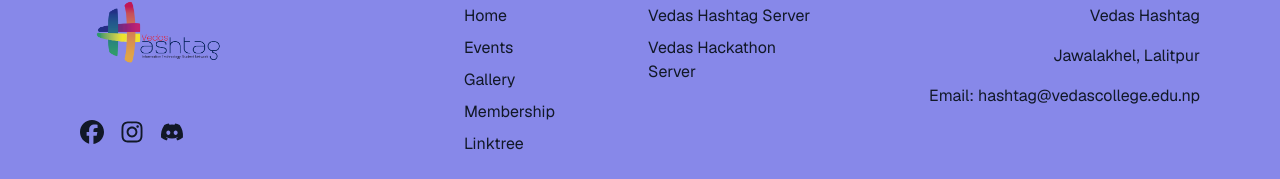
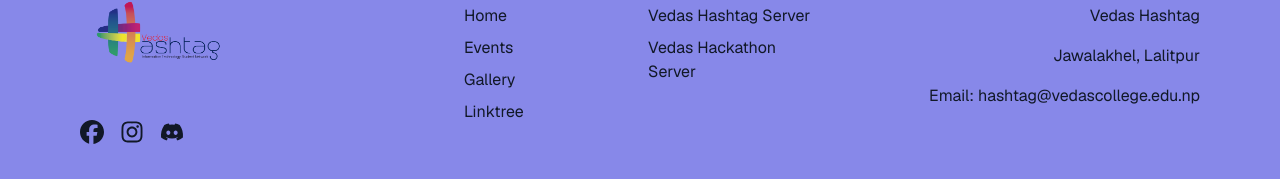
Before and after one commit to Vedas-Hashtag/vedashashtag-website, a Next.js app: page /events in a window 1280 px wide. Shown: the part 681-860 px from the top of the page. Built offline with nearby package versions, Linux system fonts and the light colour scheme; a web font is replaced by a local one.

Commit message:
Add sitemap and robots.txt for SEO; update Navbar links with target and rel attributes

```diff
--- a/app/data/links.ts
+++ b/app/data/links.ts
@@ -12,10 +12,6 @@ export const ids = [
   {
     name: "Gallery",
     href: "/#gallery",
-  },
-  {
-    name: "Membership",
-    href: "/#membership",
   },
   {
     name: "Linktree",
@@ -43,6 +39,10 @@ export const navLinks = [
   {
     name: "Apply to become a member",
     href: "https://forms.gle/VDNX7e8Ps33Npdef6",
+    props: {
+      target: "_blank",
+      rel: "noopener noreferrer",
+    },
   },
   {
     name: "Contact",
--- a/components/Navbar.tsx
+++ b/components/Navbar.tsx
@@ -81,6 +81,7 @@ const Navbar: FC<NavbarProps> = ({}) => {
                       )}
                       title={link.name}
                       aria-label={link.name}
+                      {...(link.props?.target && link.props?.rel && link.props)}
                     >
                       {link.name}
                     </Link>
--- /dev/null
+++ b/next-sitemap.config.js
@@ -0,0 +1,6 @@
+/** @type {import('next-sitemap').IConfig} */
+module.exports = {
+  siteUrl: "https://www.vedashashtag.netlify.app", // Replace with your website URL
+  generateRobotsTxt: true, // (optional)
+  // ...other options
+};
--- a/package.json
+++ b/package.json
@@ -24,6 +24,7 @@
     "framer-motion": "^11.14.4",
     "lucide-react": "^0.468.0",
     "next": "15.1.0",
+    "next-sitemap": "^4.2.3",
     "next-themes": "^0.4.4",
     "node-fetch": "^3.3.2",
     "nodemailer": "^6.9.16",
```
Also changed, not shown: public/robots.txt (added), 2 other files (tests, documents, lock files or other folders).
